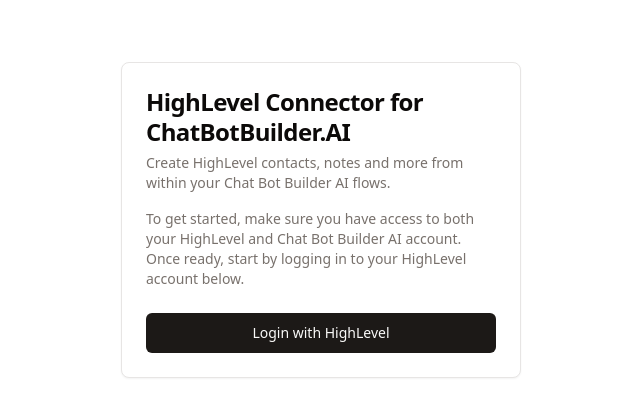
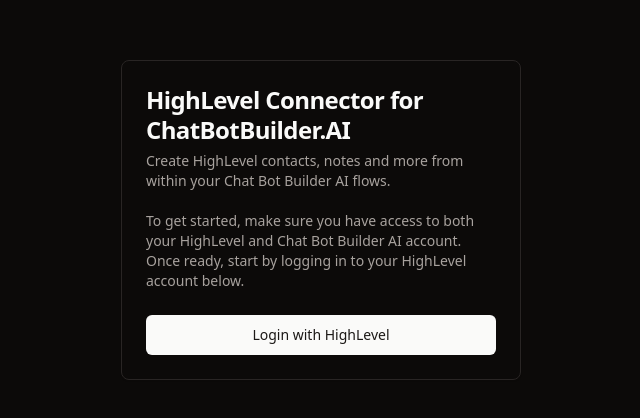
Before and after one commit to camilo86/ghl-connector, a Next.js app: page / in a window 1280 px wide. Shown: the part 180-598 px from the top of the page, without its empty margins (319-959 px from the left). Built offline with nearby package versions, Linux system fonts and the light colour scheme.

Commit message:
add dark mode and fix embedded p issue in card

```diff
--- a/package.json
+++ b/package.json
@@ -14,6 +14,7 @@
     "clsx": "^2.1.1",
     "lucide-react": "^0.428.0",
     "next": "14.2.5",
+    "next-themes": "^0.3.0",
     "react": "^18",
     "react-dom": "^18",
     "tailwind-merge": "^2.5.2",
--- a/src/app/layout.tsx
+++ b/src/app/layout.tsx
@@ -1,3 +1,4 @@
+import { ThemeProvider } from "@/components/theme-provider"
 import { cn } from "@/lib/utils"
 import type { Metadata } from "next"
 import { Inter as FontSans } from "next/font/google"
@@ -26,7 +27,14 @@
           fontSans.variable
         )}
       >
-        {children}
+        <ThemeProvider
+          attribute="class"
+          defaultTheme="dark"
+          enableSystem
+          disableTransitionOnChange
+        >
+          {children}
+        </ThemeProvider>
       </body>
     </html>
   )
--- a/src/app/page.tsx
+++ b/src/app/page.tsx
@@ -16,15 +16,13 @@
             HighLevel Connector for ChatBotBuilder.AI
           </CardTitle>
           <CardDescription className="space-y-4">
-            <p>
-              Create HighLevel contacts, notes and more from within your Chat
-              Bot Builder AI flows.
-            </p>
-            <p>
-              To get started, make sure you have access to both your HighLevel
-              and Chat Bot Builder AI account. Once ready, start by logging in
-              to your HighLevel account below.
-            </p>
+            Create HighLevel contacts, notes and more from within your Chat Bot
+            Builder AI flows.
+            <br />
+            <br />
+            To get started, make sure you have access to both your HighLevel and
+            Chat Bot Builder AI account. Once ready, start by logging in to your
+            HighLevel account below.
           </CardDescription>
         </CardHeader>
         <CardFooter>
--- /dev/null
+++ b/src/components/theme-provider.tsx
@@ -0,0 +1,8 @@
+"use client"
+
+import { ThemeProvider as NextThemesProvider } from "next-themes"
+import { type ThemeProviderProps } from "next-themes/dist/types"
+
+export function ThemeProvider({ children, ...props }: ThemeProviderProps) {
+  return <NextThemesProvider {...props}>{children}</NextThemesProvider>
+}
```
Also changed, not shown: 1 other file (tests, documents, lock files or other folders).
